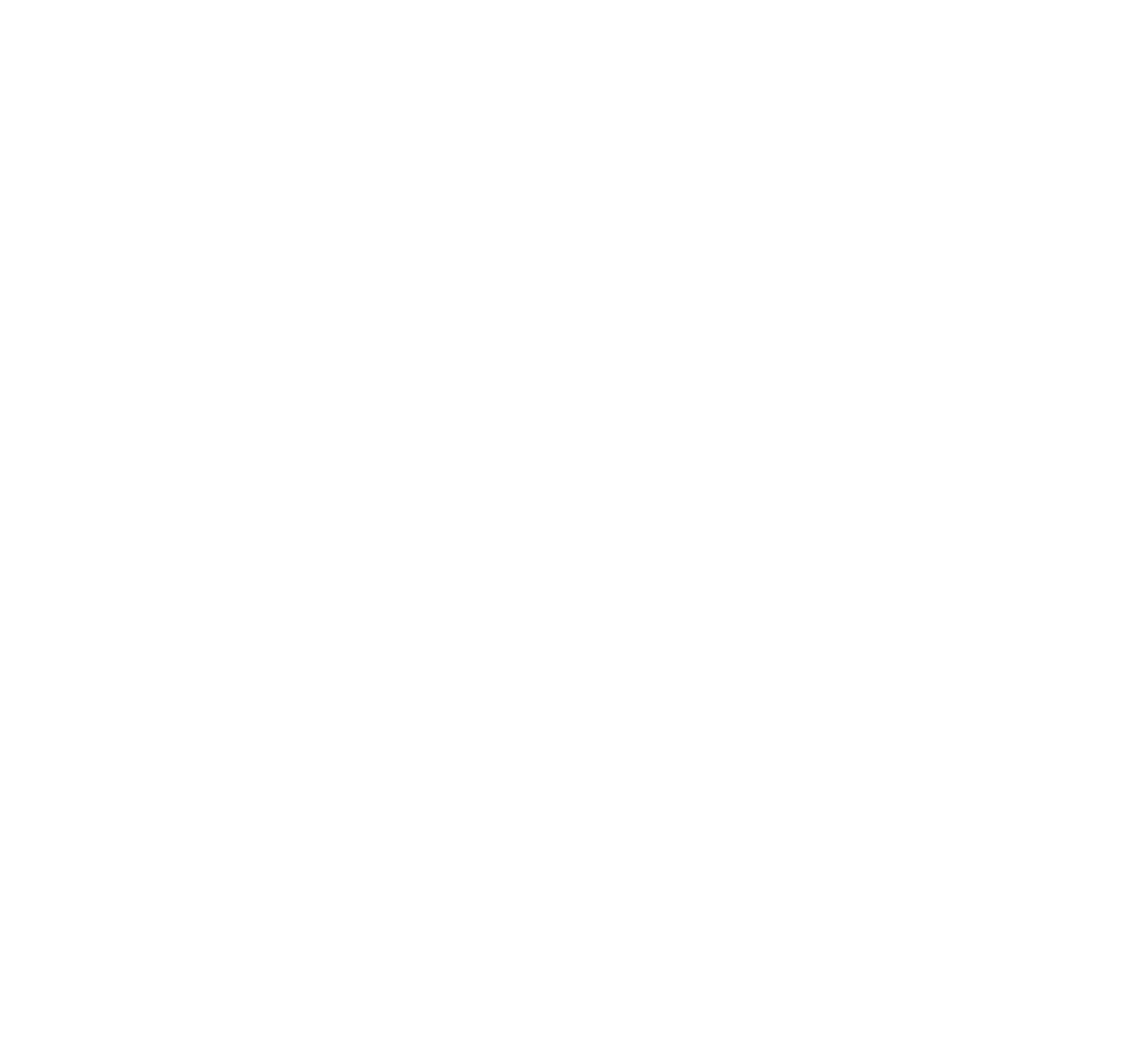
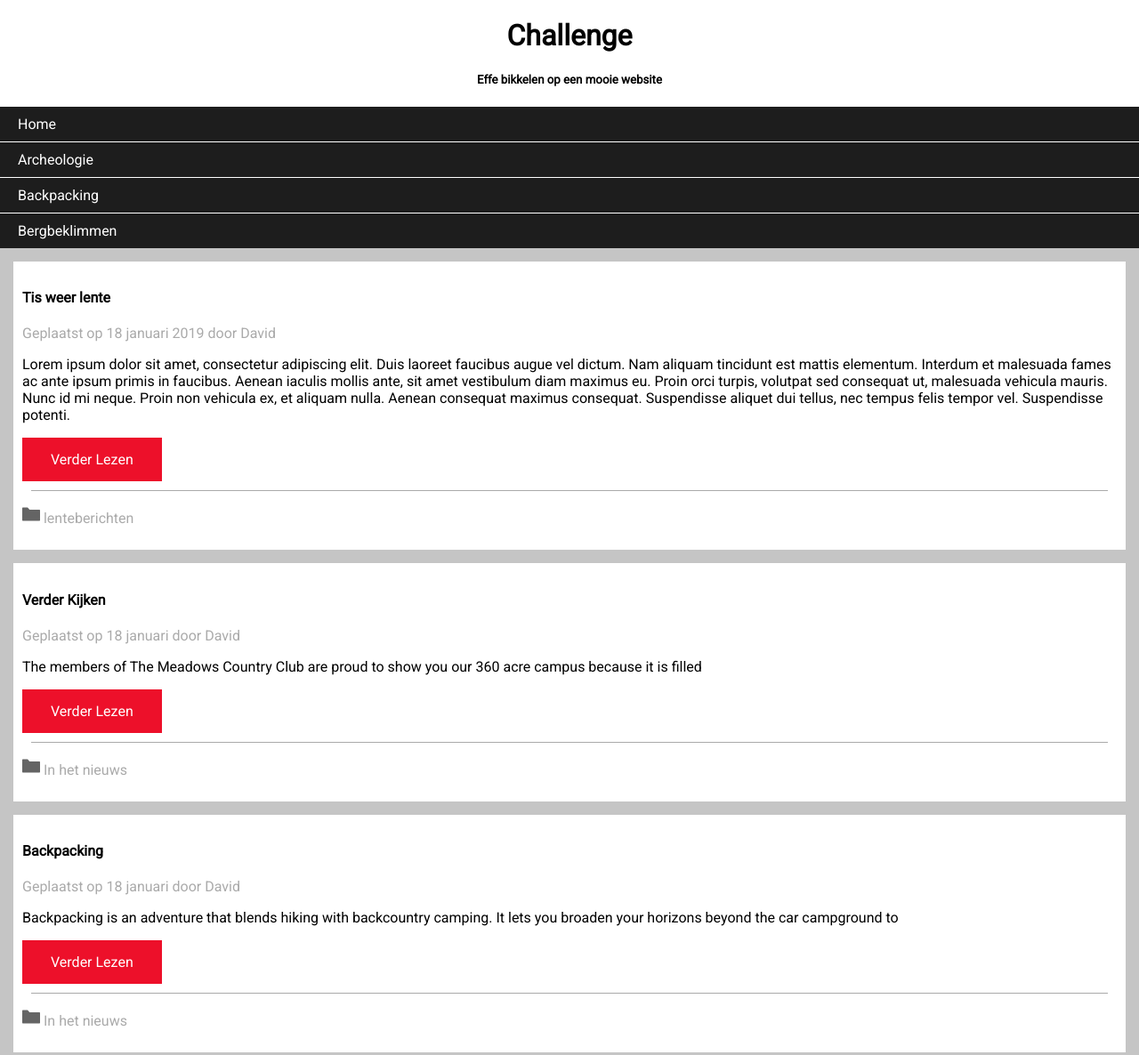
Before and after one commit to DavidVanDerGraaf/Challenge2019HTML, a plain HTML site: page index.html in a window 1280 px wide. Shown: the top 1186 px of the page at 89% size. Before the commit the page ends 800 px from the top, so only its background shows below. Drawn offline with Linux system fonts and the light colour scheme.

Commit message:
Home pagina af

```diff
--- a/challenge.css
+++ b/challenge.css
@@ -0,0 +1,78 @@
+body {
+    font-family:'Roboto', sans serif;
+    margin:0px;
+    padding:0px;
+}
+
+header {
+    background-color:white;
+    text-align:center;
+}
+
+ul {
+    padding:0px;
+    margin:0px;
+}
+
+li {
+    background-color:rgb(29,29,29);
+    padding:10px;
+    padding-left:20px;
+    border-top:1px solid white;
+}
+
+li a {
+    color:white;
+    text-decoration:none;
+}
+
+div.grijsblok {
+    background-color:rgb(197,197,197);
+    Padding:15px;
+    padding-bottom:0px;
+}
+
+div.laatsteblok {
+    background-color:rgb(197,197,197);
+    padding:15px;
+}
+
+.artikelen{
+    background-color:white;
+    padding:10px;
+}
+
+.GrijzeText {
+    color:rgb(170,170,170);
+}
+
+.button {
+    background-color:#ED102A;
+    border:none;
+    color:white;
+    padding:15px 32px;
+    text-align:center;
+    text-decoration:none;
+    display:inline-block;
+    font-size:16px;
+}
+
+.button:hover {
+    background-color:#D00016;
+}
+
+div.blok {
+    height:1px;
+    background-color:rgb(170,170,170);
+    margin:10px;
+}
+
+a.rood {
+    color:red;
+}
+
+footer {
+    height:50px;
+    background-color:rgb(29,29,29);
+    padding:15px;
+}
--- a/index.html
+++ b/index.html
@@ -1,10 +1,100 @@
 <!DOCTYPE html>
 <html lang="en">
 <head>
+    <link rel="shortcut icon" href="img/folder.png" type="image/x-icon"/>
+    <link href="https://fonts.googleapis.com/css?family=Roboto" rel="stylesheet">
+    <link rel="stylesheet" href="challenge.css">
     <meta charset="UTF-8">
-    <title>Challenge2019HTML</title>
+    <title>Effe bikkelen op een mooie website</title>
 </head>
 <body>
-
+<div id="wrapper">
+    <header>
+        <h1>Challenge</h1>
+        <h5>Effe bikkelen op een mooie website</h5>
+    </header>
+    <nav>
+        <ul>
+            <li><a href="index.html">Home</a></li>
+            <li><a href="archeologie.html">Archeologie</a></li>
+            <li><a href="backpacking.html">Backpacking</a></li>
+            <li><a href="bergbeklimmen.html">Bergbeklimmen</a></li>
+        </ul>
+    </nav>
+    <section class="index">
+        <div class="grijsblok">
+        <article class="artikelen">
+            <h4>Tis weer lente</h4>
+            <p class="GrijzeText"> Geplaatst op 18 januari 2019 door David</p>
+            <p>Lorem ipsum dolor sit amet, consectetur adipiscing elit. Duis laoreet faucibus augue vel dictum.
+                Nam aliquam tincidunt est mattis elementum. Interdum et malesuada fames ac ante ipsum primis in
+                faucibus. Aenean iaculis mollis ante, sit amet vestibulum diam maximus eu. Proin orci turpis, volutpat
+                sed consequat ut, malesuada vehicula mauris. Nunc id mi neque. Proin non vehicula ex, et aliquam nulla.
+                Aenean consequat maximus consequat. Suspendisse aliquet dui tellus, nec tempus felis tempor vel.
+                Suspendisse potenti.</p>
+            <a class="button" href="Lente.html">Verder Lezen</a>
+            <div class="blok">
+            </div>
+            <p class="GrijzeText"><img src="img/folder.png"> lenteberichten</p>
+        </article>
+        </div>
+        <div class="grijsblok">
+        <article class="artikelen">
+            <h4>Verder Kijken</h4>
+            <p class="GrijzeText">Geplaatst op 18 januari door David</p>
+            <p>The members of The Meadows Country Club are proud to show you our 360 acre campus because it is filled</p>
+            <a class="button" href="Kijken.html">Verder Lezen</a>
+            <div class="blok">
+            </div>
+            <p class="GrijzeText"><img src="img/folder.png"> In het nieuws</p>
+        </article>
+        </div>
+        <div class="grijsblok">
+        <article class="artikelen">
+            <h4>Backpacking</h4>
+            <p class="GrijzeText">Geplaatst op 18 januari door David</p>
+            <p>Backpacking is an adventure that blends hiking with backcountry camping. It lets you broaden your
+            horizons beyond the car campground to</p>
+            <a class="button" href="backpacking.html">Verder Lezen</a>
+            <div class="blok">
+            </div>
+            <p class="GrijzeText"><img src="img/folder.png"> In het nieuws</p>
+        </article>
+        </div>
+        <div class="grijsblok">
+        <article class="artikelen">
+            <h4>Wildcamperen</h4>
+            <p class="GrijzeText">Geplaatst op 18 januari door David</p>
+            <p>Lorem ipsum dolor sit amet, consectetur adipiscing elit. Duis laoreet faucibus augue vel dictum.
+                Nam aliquam tincidunt est mattis elementum. Interdum et malesuada fames ac ante ipsum primis in
+                faucibus. Aenean iaculis mollis ante, sit amet vestibulum diam maximus eu. Proin orci turpis, volutpat
+                sed consequat ut, malesuada vehicula mauris. Nunc id mi neque. Proin non vehicula ex, et aliquam nulla.
+                Aenean consequat maximus consequat. Suspendisse aliquet dui tellus, nec tempus felis tempor vel.
+                Suspendisse potenti.</p>
+            <a class="button" href="wildcamperen.html">Verder Lezen</a>
+            <div class="blok">
+            </div>
+            <p class="GrijzeText"><img src="img/folder.png"> In het nieuws</p>
+        </article>
+        </div>
+        <div class="grijsblok">
+        <article class="artikelen">
+            <h4>Laatste berichten</h4>
+            <a class="rood" href="Lente.html">Tis weer lente</a><br><br>
+            <a class="rood" href="Kijken.html">Verder Kijken</a><br><br>
+            <a class="rood" href="backpacking.html">Backpacking</a><br><br>
+            <a class="rood" href="wildcamperen.html">Wildcamperen</a>
+        </article>
+        </div>
+        <div class="laatsteblok">
+        <article class="artikelen">
+            <h4>Dieren in het nieuws</h4>
+            <a class="rood" href="">In het nieuws</a><br><br>
+            <a class="rood" href="">lenteberichten</a>
+        </article>
+        </div>
+    </section>
+    <footer></footer>
+</div> <!-- wrapper -->
 </body>
 </html>
```
Also changed, not shown: Kijken.html (added, +26 -0 lines), Lente.html (added, +26 -0 lines), archeologie.html (added, +25 -0 lines), backpacking.html (added, +25 -0 lines), bergbeklimmen.html (added, +25 -0 lines), wildcamperen.html (added, +25 -0 lines), img/folder.png (added), 1 other file.
